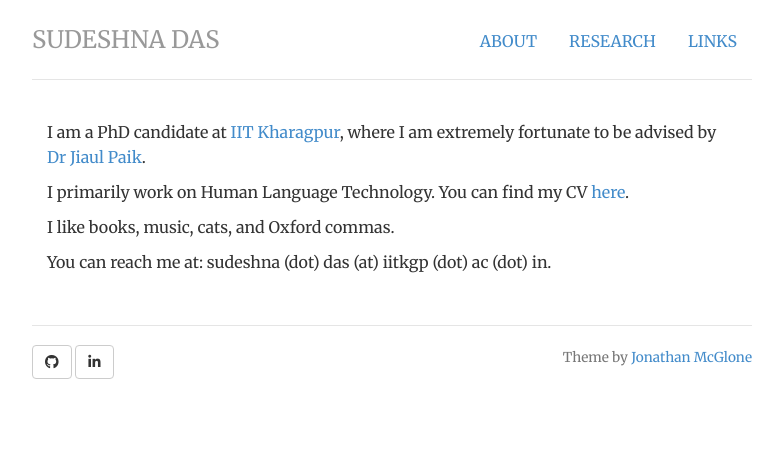
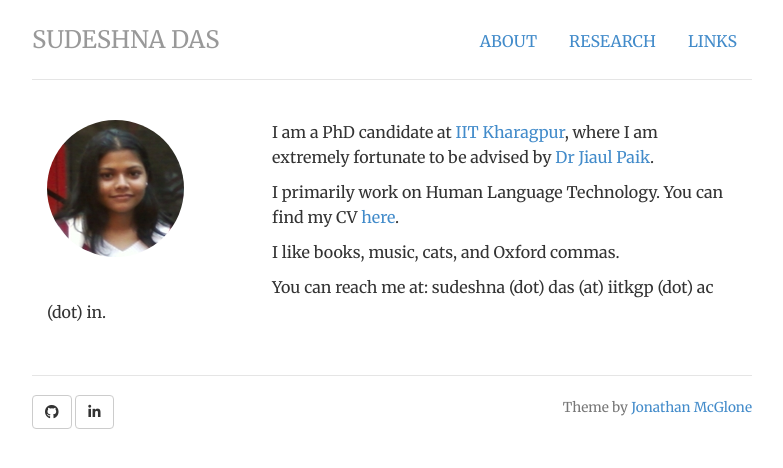
Before and after one commit to das-sudeshna/das-sudeshna.github.io, a Jekyll site: the page built from index.html, in a window 1280 px wide. Shown: the top 468 px of the page, without its empty margins (248-1031 px from the left). Built offline with Jekyll 4.4.1, drawn with Linux system fonts in a browser that asks for light colours; nearby versions of some CDN libraries.

Commit message:
Update index.html

```diff
--- a/index.html
+++ b/index.html
@@ -8,6 +8,10 @@ description: Sudeshna Das is a PhD candidate in Language Technology at IIT Khara
 ---
 
 <div class="row marketing">
+
+	<div class="col-sm-4">
+	<img  class="img-circle avatar" alt="Sudeshna Das" src="img/sudeshna-das.jpg">
+	</div>
 
 	<div class="col-sm-12">
 	<p>I am a PhD candidate at <a href="http://www.iitkgp.ac.in">IIT Kharagpur</a>, where I am extremely fortunate to be advised by <a href="http://www.iitkgp.ac.in/department/GS/faculty/gs-jiaul"> Dr Jiaul Paik</a>.</p>
```
